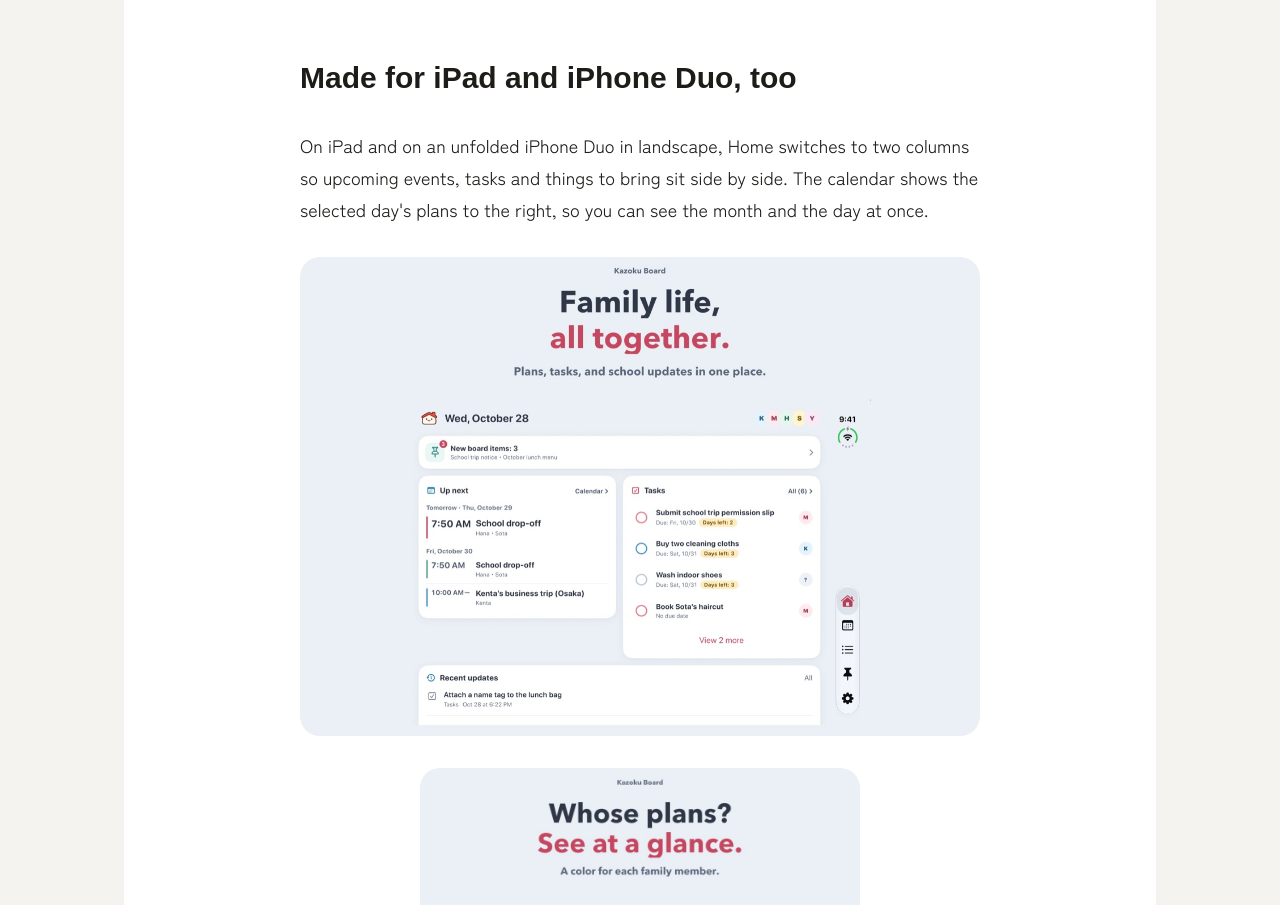
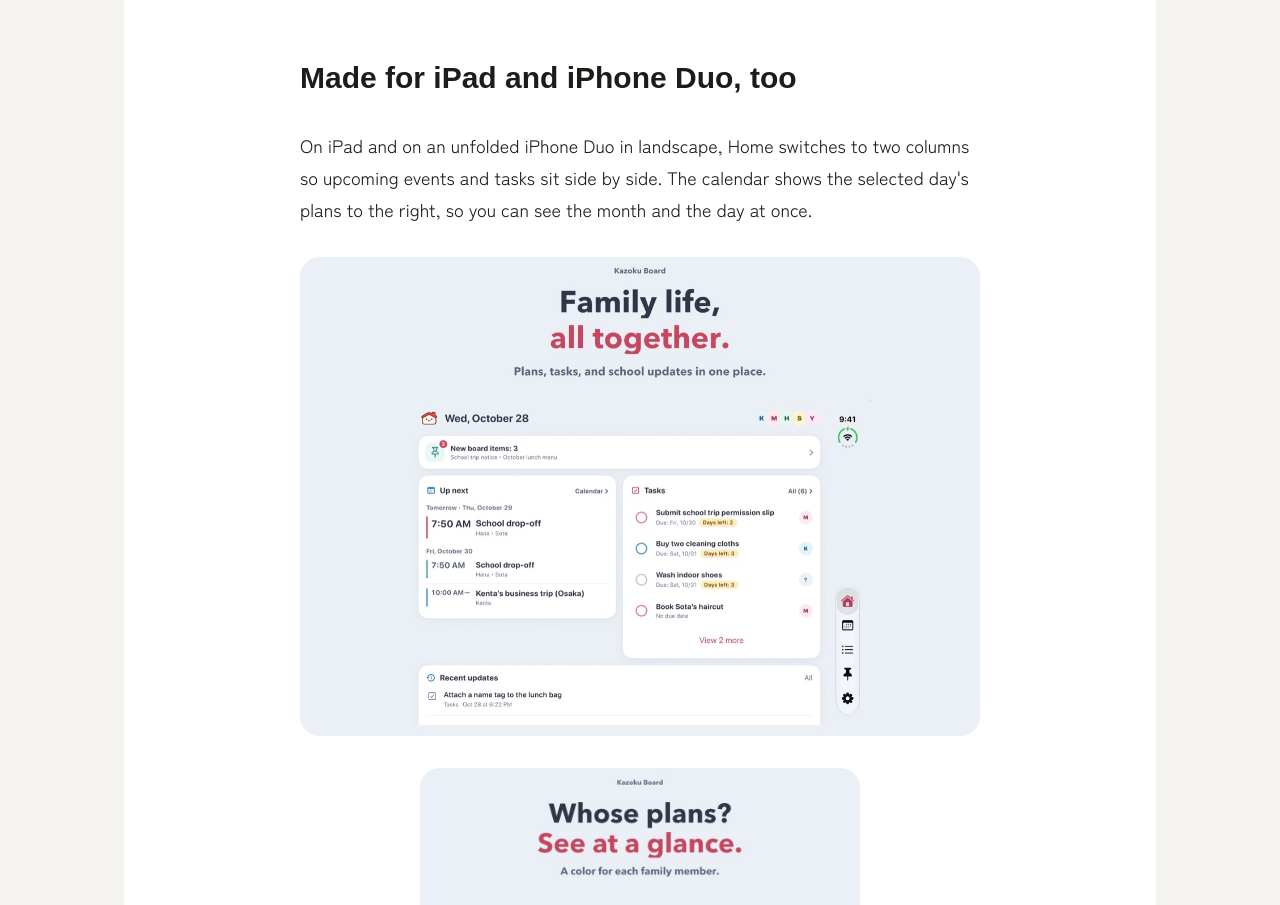
Before and after one commit to KazuhiroIto0127/omomuro.dev, a Next.js app: page /works/kazoku-board/en in a window 1280 px wide. Shown: the part 2807-3712 px from the top of the page. Built offline with nearby package versions, Linux system fonts and the light colour scheme; no server answers; a web font is replaced by a local one.

Commit message:
content(kazoku-board): match the Duo home description to the screenshot

```diff
--- a/app/(en)/works/kazoku-board/en/page.tsx
+++ b/app/(en)/works/kazoku-board/en/page.tsx
@@ -48,9 +48,9 @@ export default function Page() {
       </p>
       <h2>Made for iPad and iPhone Duo, too</h2>
       <p>
-        On iPad and on an unfolded iPhone Duo in landscape, Home switches to two columns so upcoming events, tasks and
-        things to bring sit side by side. The calendar shows the selected day&apos;s plans to the right, so you can see
-        the month and the day at once.
+        On iPad and on an unfolded iPhone Duo in landscape, Home switches to two columns so upcoming events and tasks
+        sit side by side. The calendar shows the selected day&apos;s plans to the right, so you can see the month and
+        the day at once.
       </p>
       <Shots>
         <Shot kind="duo" src={img('duo-home')} alt="Two-column Home on an unfolded iPhone Duo in landscape" />
--- a/contents/works/kazoku-board.md
+++ b/contents/works/kazoku-board.md
@@ -32,7 +32,7 @@ createdAt: '2026-10-06'
 
 ## iPad と iPhone Duo の広い画面にも
 
-iPadや、開いたiPhone Duoの横向きの画面では、ホームが2列になり、次の予定ややることと持ち物を並べて見られます。カレンダーは選んだ日の予定を右側に並べて表示するので、月の流れとその日の予定を一度に確認できます。
+iPadや、開いたiPhone Duoの横向きの画面では、ホームが2列になり、次の予定とやることを並べて見られます。カレンダーは選んだ日の予定を右側に並べて表示するので、月の流れとその日の予定を一度に確認できます。
 
 ![iPhone Duo を開いた横向きの画面。ホームが2列で表示されている](/images/apps/screens/kazoku-board/ja/duo-home.jpg 'duo')
 
```
